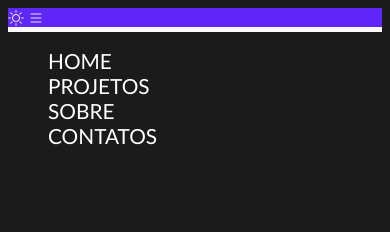
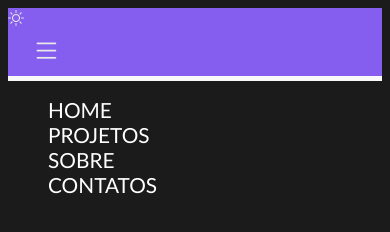
Before and after one commit to euisaagomess/meu-portfolio, a plain HTML site: page index.html in a window 390 px wide. Drawn offline with nearby package versions, Linux system fonts and the light colour scheme.

Commit message:
Update btn-menu

```diff
--- a/index.html
+++ b/index.html
@@ -45,12 +45,17 @@
         </nav>
 
         <!-- Trocar Cor Tema // Shift + ALT + A -->
-        <div>
+        <div class="header-toggle">
             <!-- Icone SOL -->
             <i class="bi bi-sun" id="toggleTheme"></i>
 
-            <!-- Botão Mobile -->
+            <button id="menuHamburger" class="btn-menu-mobile">
+                <!-- Botão Mobile -->
             <i class="bi bi-list"></i>
+
+            </button>
+
+
 
         </div>
 
--- a/style.css
+++ b/style.css
@@ -13,7 +13,7 @@
     --cor-fundo: rgb(228, 212, 245);
     --cor-texto: rgb(249, 246, 250) ;
 
-    --menu-lik: rgb(39, 35, 41);
+    --menu-lik: rgb(40, 13, 54);
 }
 
 
@@ -39,12 +39,12 @@ header {
     justify-content: space-between;
     align-items: center;
     width: 100%;
-    background: rgb(95, 39, 247);
+    background: rgb(133, 94, 240);
     border-bottom: 5px solid var(--cor-borda);
 }
 
 .menu-desktop {
-    background: rgb(95, 39, 247);
+    background: rgb(133, 94, 240);
     display: none;
 }
 
@@ -73,9 +73,22 @@ header {
    text-transform: uppercase; /* caps lock */
 }
 
-/* Menu Hamburguer - botao menu mobile */
+/* Menu Hamburger - botao menu mobile */
+#menuHamburger {
+    margin-left: 1rem;
+}
 
-
+.btn-menu-mobile {
+    background: transparent;
+    border: none; /* remover as bordas */
+    cursor: pointer; /* trocar o ícone do mouse */
+    color: var(--cor-texto);
+    display: flex; /* quebra de linha */
+    font-size: 1.8rem; /* aumentar icone */
+    align-items: center;
+    justify-content: center;
+    padding: 0.5rem;
+}
 
 
 
@@ -84,4 +97,8 @@ header {
     .menu-desktop {
         display: flex;
     }
+
+    .btn-menu-mobile {
+        display: none; /* aquilo que n for celular irei remover da minha tela */
+    }
 }
```
